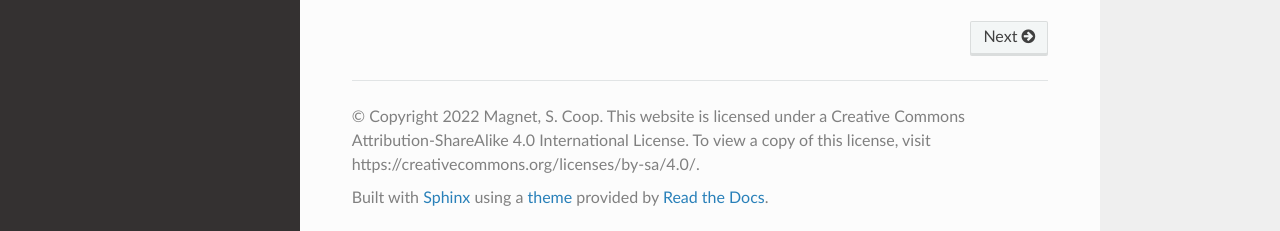
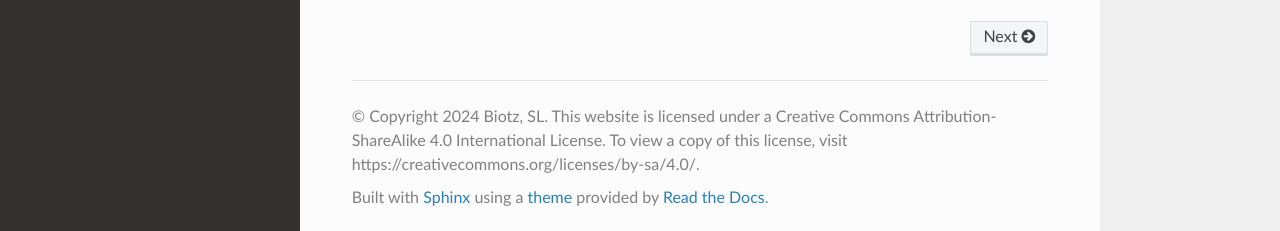
Before and after one commit to gethop-dev/hop-documentation, a Sphinx documentation site: the page built from docs/source/index.rst, in a window 1280 px wide and 1146 px high. Shown: the part 912-1143 px from the top of the window. Built offline with Sphinx 7.4.7 and the Read the Docs theme 2.0.0, drawn with Linux system fonts in a browser that asks for light colours.

Commit message:
Update copyright year and owner

```diff
--- a/docs/source/conf.py
+++ b/docs/source/conf.py
@@ -3,8 +3,8 @@
 # -- Project information
 
 project = 'HOP'
-copyright = '2022 Magnet, S. Coop. This website is licensed under a Creative Commons Attribution-ShareAlike 4.0 International License. To view a copy of this license, visit https://creativecommons.org/licenses/by-sa/4.0/'
-author = 'Magnet S. Coop'
+copyright = '2024 Biotz, SL. This website is licensed under a Creative Commons Attribution-ShareAlike 4.0 International License. To view a copy of this license, visit https://creativecommons.org/licenses/by-sa/4.0/'
+author = 'Biotz, SL'
 
 release = '0.1'
 version = '0.1.0'
```
